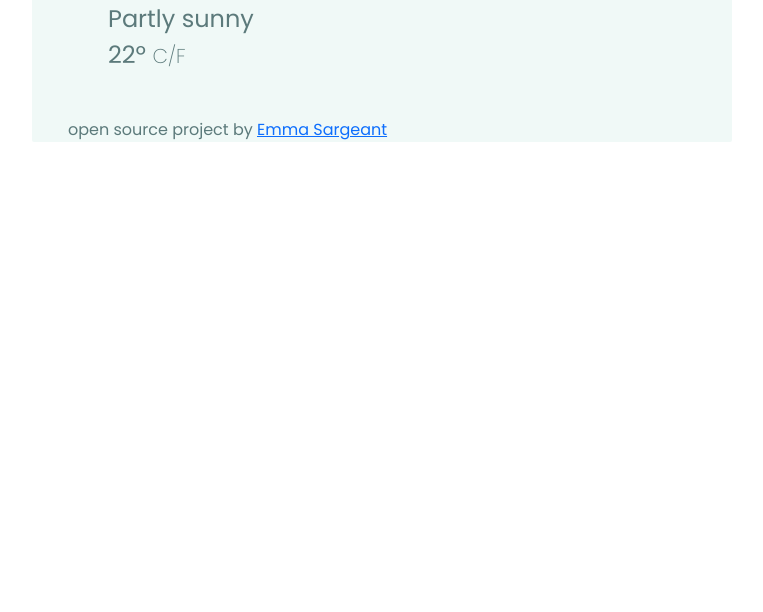
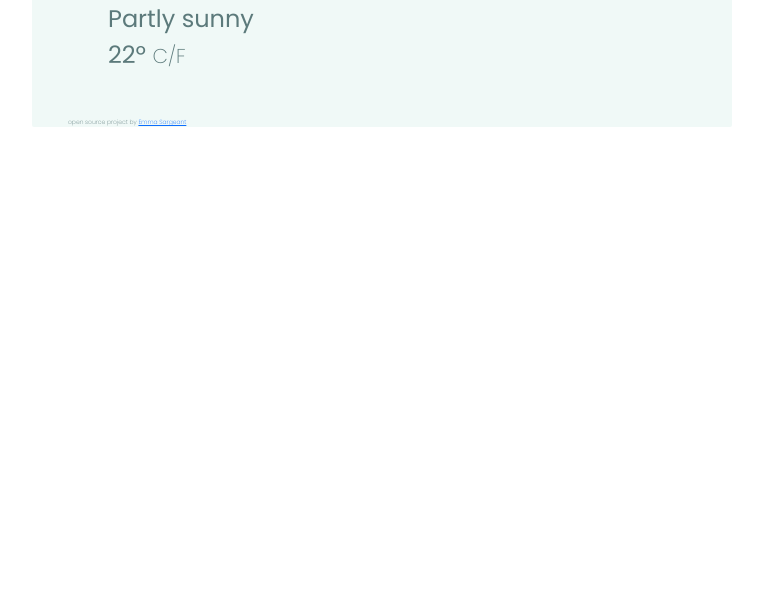
Before and after one commit to emmasarge/weather-app, a website: page index.html in a window 1280 px wide. Shown: the part 188-800 px from the top of the page, without its empty margins (258-1021 px from the left). Drawn offline with nearby package versions, Linux system fonts and the light colour scheme.

Commit message:
opensource

```diff
--- a/index.html
+++ b/index.html
@@ -47,7 +47,7 @@
           </div>
         </div>
       </div>
-      <div><p class="open-source ms-4 mb-2" >open source project by <a href="https://github.com/emmasarge/weather-app">Emma Sargeant</a></p></div>
+      <div class="mt-3 mb-4"><p class="open-source ms-4 mb-2" >open source project by <a href="https://github.com/emmasarge/weather-app">Emma Sargeant</a></p></div>
 
       <script src="src/script.js"></script>
 </body>
--- a/src/styles.css
+++ b/src/styles.css
@@ -99,3 +99,7 @@ p {
   font-size: 22px;
   cursor: pointer;
 }
+.open-source {
+    font-size: 6px;
+    font-weight: 200;
+}
```
